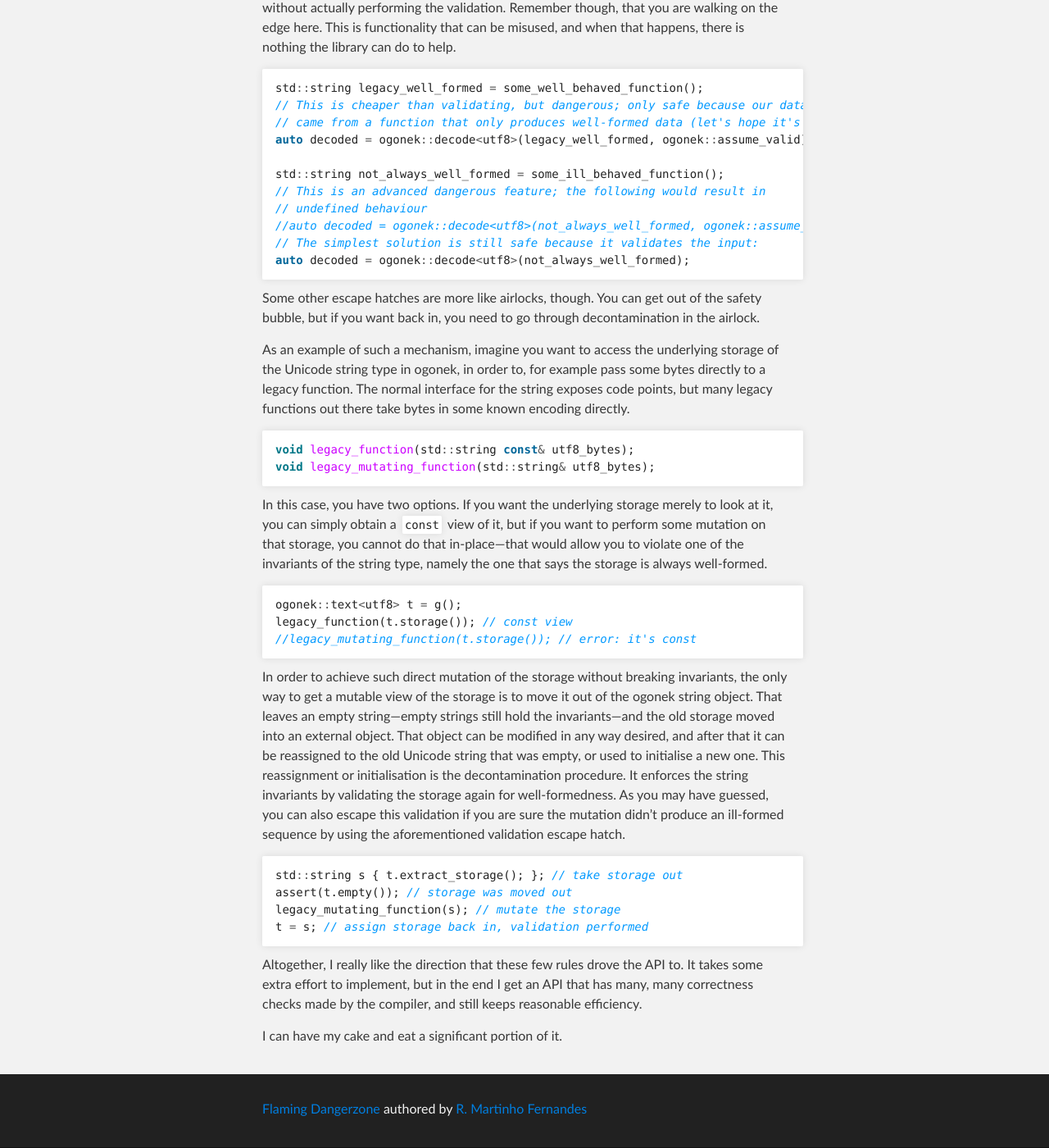
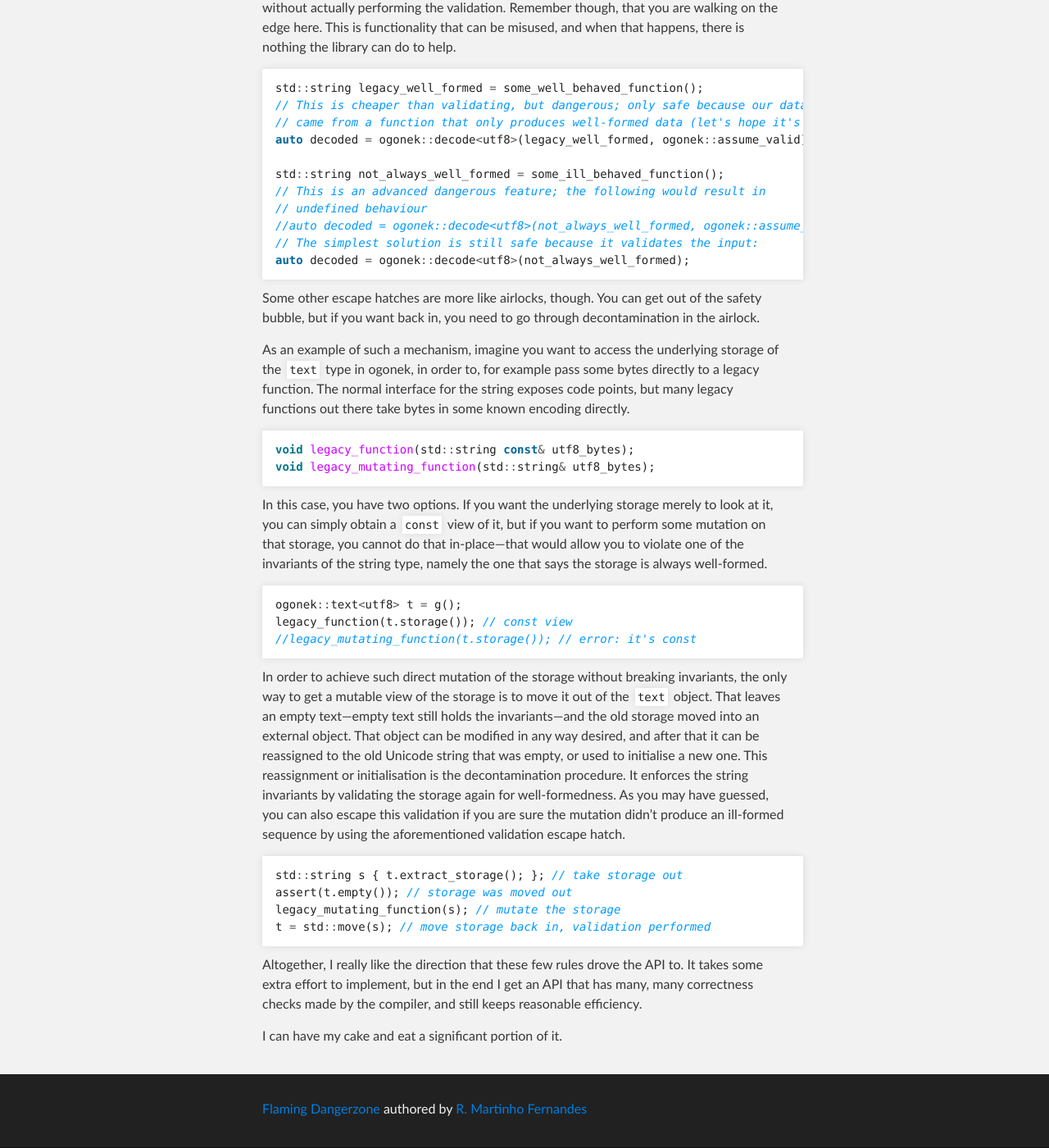
Before and after one commit to rmartinho/flamingdangerzone, a Jekyll site: the page built from _posts/unicode/2013-09-10-towards-nice-apis.markdown, in a window 1280 px wide and 1400 px high, scrolled down 4321 px. Shown: the whole window at 82% size. Built offline with Jekyll 4.4.1, drawn with Linux system fonts in a browser that asks for light colours; Markdown is read by kramdown in place of the engine named in the settings.

Commit message:
Improved stuff

```diff
--- a/_posts/unicode/2013-09-10-towards-nice-apis.markdown
+++ b/_posts/unicode/2013-09-10-towards-nice-apis.markdown
@@ -233,10 +233,10 @@ safety bubble, but if you want back in, you need to go through decontamination
 in the airlock.
 
 As an example of such a mechanism, imagine you want to access the underlying
-storage of the Unicode string type in ogonek, in order to, for
-example pass some bytes directly to a legacy function. The normal interface for
-the string exposes code points, but many legacy functions out there take bytes
-in some known encoding directly.
+storage of the `text` type in ogonek, in order to, for example pass some bytes
+directly to a legacy function. The normal interface for the string exposes code
+points, but many legacy functions out there take bytes in some known encoding
+directly.
 
 {% highlight cpp %}
 void legacy_function(std::string const& utf8_bytes);
@@ -257,9 +257,9 @@ legacy_function(t.storage()); // const view
 
 In order to achieve such direct mutation of the storage without breaking
 invariants, the only way to get a mutable view of the storage is to move it out
-of the ogonek string object.  That leaves an empty string&mdash;empty strings
-still hold the invariants&mdash;and the old storage moved into an external
-object. That object can be modified in any way desired, and after that it can be
+of the `text` object.  That leaves an empty text&mdash;empty text still
+holds the invariants&mdash;and the old storage moved into an external object.
+That object can be modified in any way desired, and after that it can be
 reassigned to the old Unicode string that was empty, or used to initialise a new
 one. This reassignment or initialisation is the decontamination procedure. It
 enforces the string invariants by validating the storage again for
@@ -271,7 +271,7 @@ aforementioned validation escape hatch.
 std::string s { t.extract_storage(); }; // take storage out
 assert(t.empty()); // storage was moved out
 legacy_mutating_function(s); // mutate the storage
-t = s; // assign storage back in, validation performed
+t = std::move(s); // move storage back in, validation performed
 {% endhighlight %}
 
 Altogether, I really like the direction that these few rules drove the API to.
```
